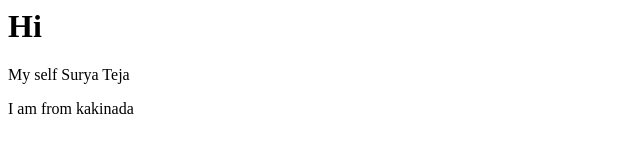
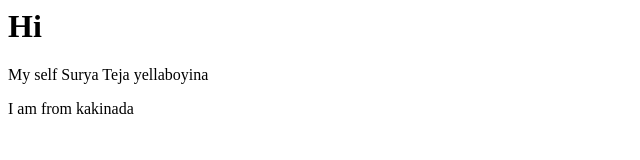
Before and after one commit to SuryaTeja200405/project2, a plain HTML site: page index.html in a window 1280 px wide. Shown: the full height of the page, 0-640 px from the left. Drawn offline with Linux system fonts and the light colour scheme.

```diff
--- a/index.html
+++ b/index.html
@@ -1,3 +1,3 @@
 <h1>Hi</h1>
-<p>My self Surya Teja </p>
+<p>My self Surya Teja yellaboyina </p>
 <p>I am from kakinada</p>
```
